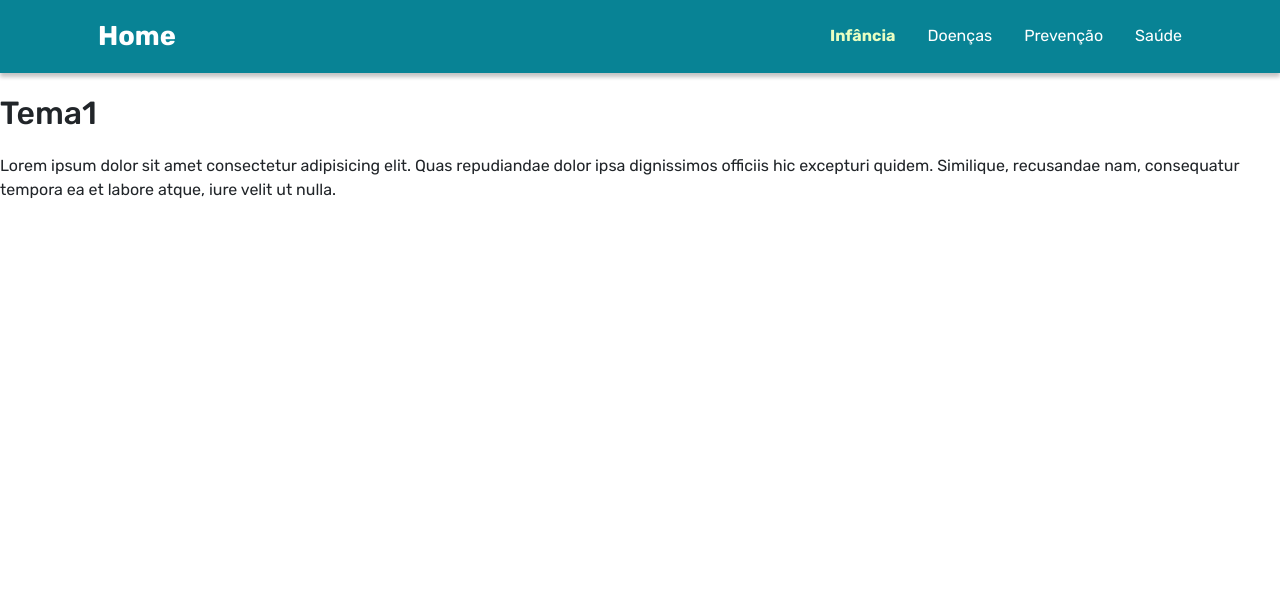
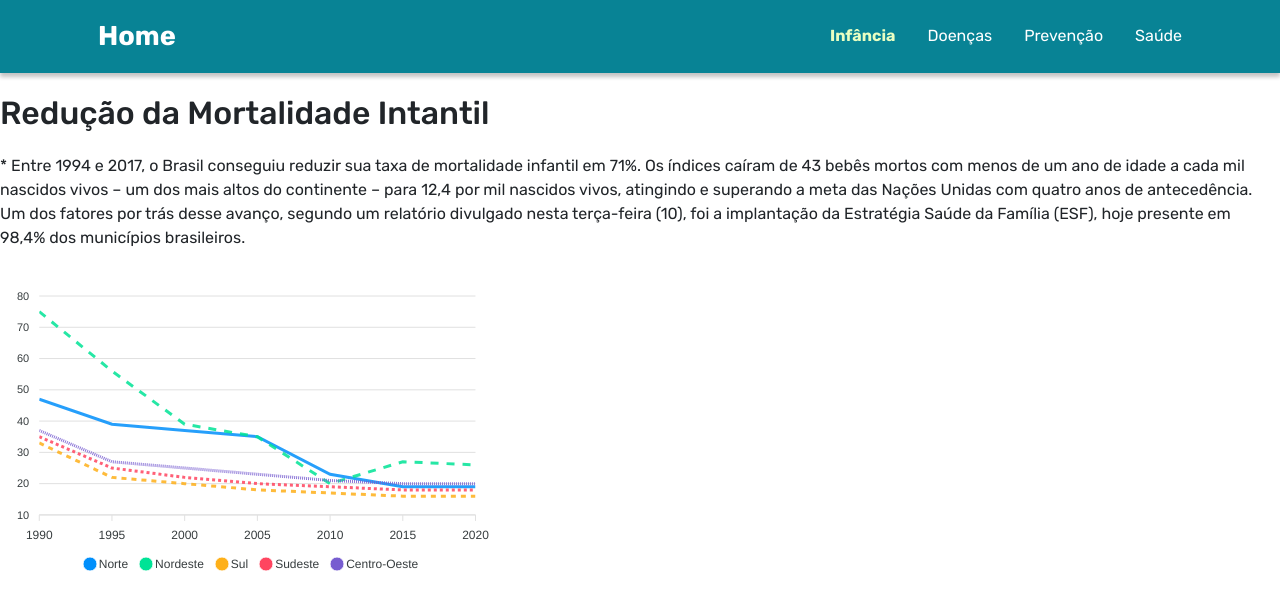
Before and after one commit to MatheusMoorete/Global-Soluition-2, a React (Vite) app: page /Infancia in a window 1280 px wide. Shown: the top 610 px of the page. Built offline with nearby package versions, Linux system fonts and the light colour scheme; the HTML template or start-up script is replaced by a standard one.

Commit message:
Mudança nas paginas
Mudei todos os titulos das paginas e começei a fazer a pagina Infancia

```diff
--- a/package.json
+++ b/package.json
@@ -10,9 +10,11 @@
     "preview": "vite preview"
   },
   "dependencies": {
+    "apexcharts": "^3.44.0",
     "bootstrap": "^5.3.2",
     "framer-motion": "^10.16.5",
     "react": "^18.2.0",
+    "react-apexcharts": "^1.4.1",
     "react-bootstrap": "^2.9.1",
     "react-dom": "^18.2.0",
     "react-icons": "^4.12.0",
--- /dev/null
+++ b/src/components/LineChart/index.jsx
@@ -0,0 +1,64 @@
+import React from 'react';
+import Chart from 'react-apexcharts';
+
+class LineChart extends React.Component {
+  constructor(props) {
+    super(props);
+
+    this.state = {
+      options: {
+        chart: {
+          id: 'basic-line-chart',
+          toolbar: {
+            show: false,
+          },
+        },
+        xaxis: {
+          categories: [1990, 1995, 2000, 2005, 2010, 2015, 2020],
+        },
+        stroke: {
+          width: [3, 3, 3, 3, 3],
+          curve: 'straight',
+          dashArray: [0, 8, 5, 3, 1]
+        },
+      },
+      series: [
+        {
+          name: 'Norte',
+          data: [47, 39, 37, 35, 23, 19, 19],
+        },
+        {
+          name: 'Nordeste',
+          data: [75, 56, 39, 35, 20, 27, 26],
+        },
+        {
+          name: 'Sul',
+          data: [33,22,20, 18, 17, 16, 16],
+        },
+        {
+          name: 'Sudeste',
+          data: [35,25,22, 20, 19, 18, 18],
+        },
+        {
+          name: 'Centro-Oeste',
+          data: [37, 27, 25, 23, 21, 20, 20],
+        },
+      ],
+    };
+  }
+
+  render() {
+    return (
+      <div className="line-chart">
+        <Chart
+          options={this.state.options}
+          series={this.state.series}
+          type="line"
+          width="500"
+        />
+      </div>
+    );
+  }
+}
+
+export default LineChart;
--- a/src/paginas/Doenças/index.jsx
+++ b/src/paginas/Doenças/index.jsx
@@ -4,7 +4,7 @@ const Tema2 = () => {
   return (
     <TrasitionPages>
     <div>
-    <h1>Tema2</h1>
+    <h1>Combate a doenças transmissíveis</h1>
     <p>Lorem ipsum dolor sit amet consectetur adipisicing elit. Quas repudiandae dolor ipsa dignissimos officiis hic excepturi quidem. Similique, recusandae nam, consequatur tempora ea et labore atque, iure velit ut nulla.</p>
   </div>
   </TrasitionPages>
--- a/src/paginas/Infancia/index.jsx
+++ b/src/paginas/Infancia/index.jsx
@@ -1,15 +1,27 @@
-import TrasitionPages from "../../components/Transition/TrasitionPages"
+import LineChart from "../../components/LineChart";
+import TrasitionPages from "../../components/Transition/TrasitionPages";
+
 
 const Tema1 = () => {
   return (
     <TrasitionPages>
-    <div>
-      <h1>Tema1</h1>
-      <p>Lorem ipsum dolor sit amet consectetur adipisicing elit. Quas repudiandae dolor ipsa dignissimos officiis hic excepturi quidem. Similique, recusandae nam, consequatur tempora ea et labore atque, iure velit ut nulla.</p>
-    </div>
+      <div>
+        <h1>Redução da Mortalidade Intantil</h1>
+        <p>
+          * Entre 1994 e 2017, o Brasil conseguiu reduzir sua taxa de mortalidade
+          infantil em 71%. Os índices caíram de 43 bebês mortos com menos de um
+          ano de idade a cada mil nascidos vivos – um dos mais altos do
+          continente – para 12,4 por mil nascidos vivos, atingindo e superando a
+          meta das Nações Unidas com quatro anos de antecedência. Um dos fatores
+          por trás desse avanço, segundo um relatório divulgado nesta
+          terça-feira (10), foi a implantação da Estratégia Saúde da Família
+          (ESF), hoje presente em 98,4% dos municípios brasileiros.
+        </p>
+        <LineChart/>
+      </div>
     </TrasitionPages>
 
-  )
-}
+  );
+};
 
-export default Tema1
+export default Tema1;
--- a/src/paginas/Prevencao/index.jsx
+++ b/src/paginas/Prevencao/index.jsx
@@ -5,7 +5,7 @@ const Tema3 = () => {
   return (
     <TrasitionPages>
       <div>
-      <h1>Tema3</h1>
+      <h1>Prevenção e tratamento de doenças não transmissíveis</h1>
       <p>Lorem ipsum dolor sit amet consectetur adipisicing elit. Quas repudiandae dolor ipsa dignissimos officiis hic excepturi quidem. Similique, recusandae nam, consequatur tempora ea et labore atque, iure velit ut nulla.</p>
     </div>
   </TrasitionPages>
--- a/src/paginas/Saude/index.jsx
+++ b/src/paginas/Saude/index.jsx
@@ -4,7 +4,7 @@ const Tema4 = () => {
   return (
     <TrasitionPages>
       <div>
-        <h1>Tema4</h1>
+        <h1>Melhoria Geral da Saúde</h1>
         <p>Lorem ipsum dolor sit amet consectetur adipisicing elit. Quas repudiandae dolor ipsa dignissimos officiis hic excepturi quidem. Similique, recusandae nam, consequatur tempora ea et labore atque, iure velit ut nulla.</p>
       </div>
   </TrasitionPages>
```
Also changed, not shown: 1 other file (tests, documents, lock files or other folders).
